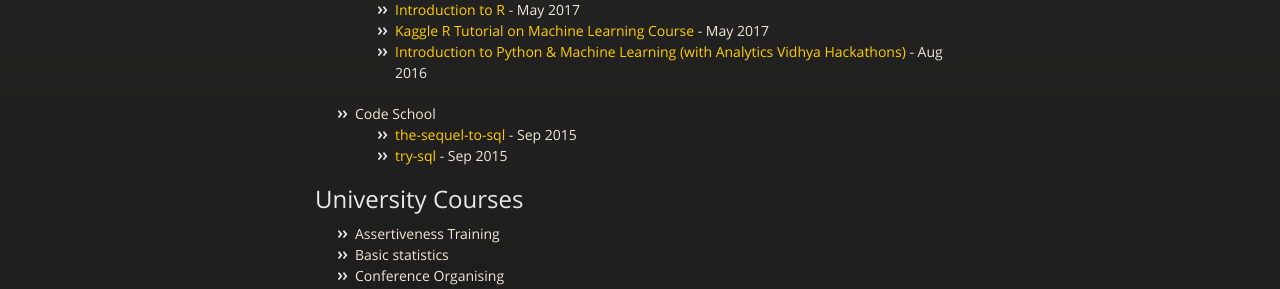
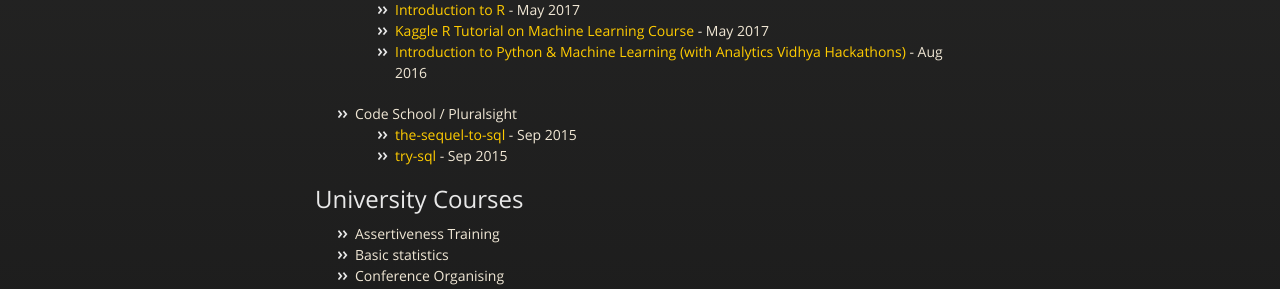
Before and after one commit to richardhussey/richardhussey.github.io, a Jekyll site: the page built from training.md, in a window 1280 px wide and 1347 px high. Shown: the part 516-805 px from the top of the window. Built offline with Jekyll 4.4.1, drawn with Linux system fonts in a browser that asks for light colours.

Commit message:
Update name of Code School

```diff
--- a/training.md
+++ b/training.md
@@ -16,7 +16,7 @@ title: Training
 	+ [Kaggle R Tutorial on Machine Learning Course](https://www.datacamp.com/statement-of-accomplishment/course/fd556b0b4e6cf7df37f34ac3be02051278ed8939) - May 2017
 	+ [Introduction to Python & Machine Learning (with Analytics Vidhya Hackathons)](https://www.datacamp.com/statement-of-accomplishment/course/d0530b066080e6dac28a68cfe0149495f45870a1) - Aug 2016
 
-+ Code School
++ Code School / Pluralsight
 	+ [the-sequel-to-sql](https://www.codeschool.com/courses/the-sequel-to-sql) - Sep 2015
 	+ [try-sql](https://www.codeschool.com/courses/try-sql) - Sep 2015
 
```
